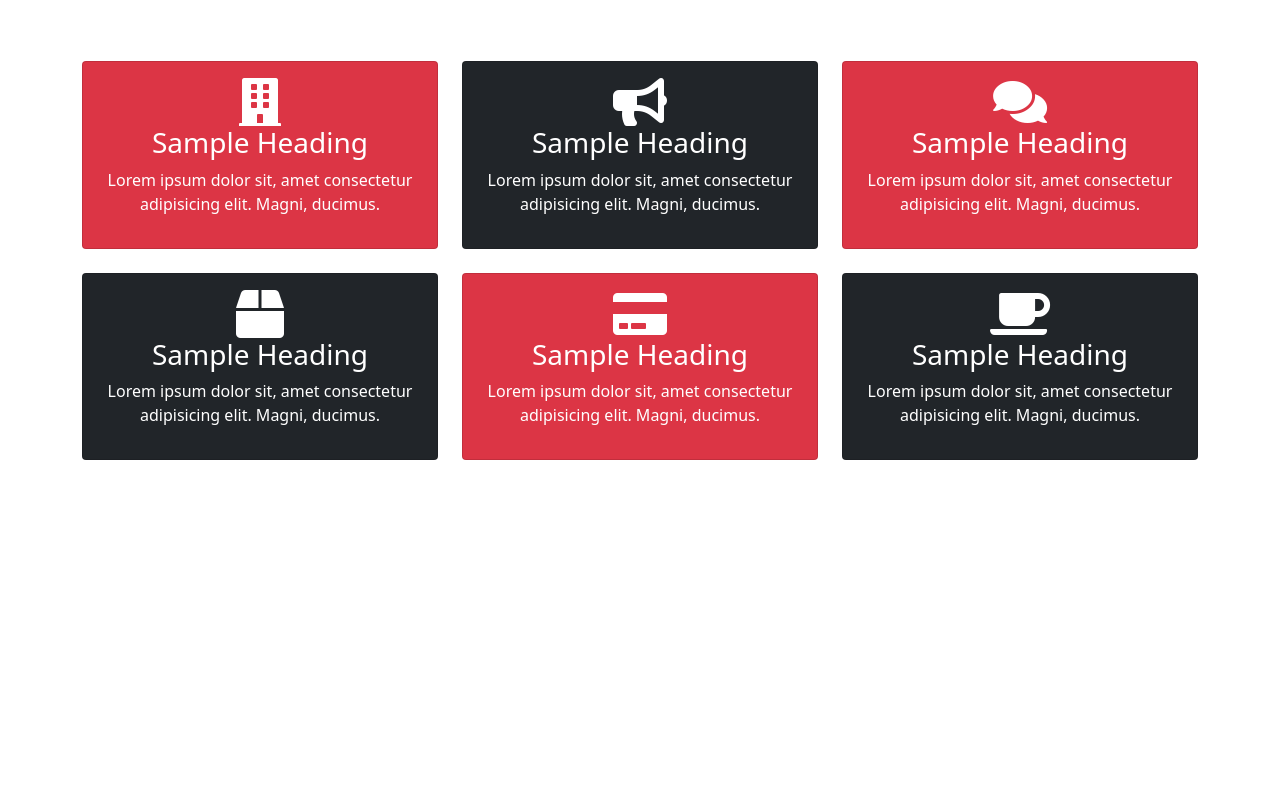
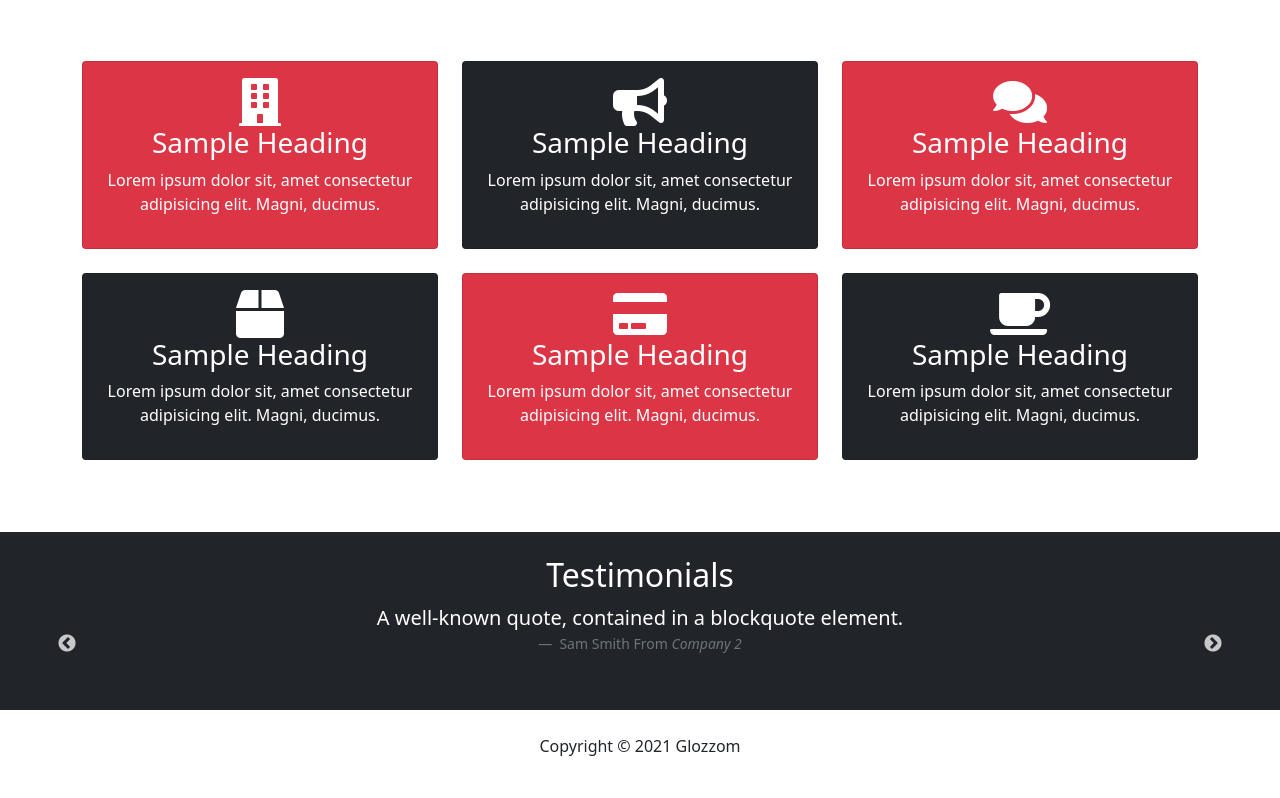
Before and after one commit to s-hesam-s/Glozzom, a plain HTML site: page about.html in a window 1280 px wide. Shown: the part 771-1569 px from the top of the page. Before the commit the page ends 1303 px from the top, so only its background shows below. Drawn offline with nearby package versions, Linux system fonts and the light colour scheme.

Commit message:
add testimonial and footer

```diff
--- a/about.html
+++ b/about.html
@@ -203,6 +203,56 @@
       </div>
     </section>
 
+    <!-- TESTIMONIALS-->
+    <section id="testimonials" class="p-4 bg-dark text-white text-center">
+      <div class="container">
+        <h2>Testimonials</h2>
+        <div class="row">
+          <div class="col">
+            <div class="slider">
+              <figure>
+                <blockquote class="blockquote">
+                  <p>A well-known quote, contained in a blockquote element.</p>
+                </blockquote>
+                <figcaption class="blockquote-footer">
+                  John Doe From <cite title="Company 1">Company 1</cite>
+                </figcaption>
+              </figure>
+
+              <figure>
+                <blockquote class="blockquote">
+                  <p>A well-known quote, contained in a blockquote element.</p>
+                </blockquote>
+                <figcaption class="blockquote-footer">
+                  Sam Smith From <cite title="Company 2">Company 2</cite>
+                </figcaption>
+              </figure>
+
+              <figure>
+                <blockquote class="blockquote">
+                  <p>A well-known quote, contained in a blockquote element.</p>
+                </blockquote>
+                <figcaption class="blockquote-footer">
+                  Meghan Williams From <cite title="Company 3">Company 3</cite>
+                </figcaption>
+              </figure>
+            </div>
+          </div>
+        </div>
+      </div>
+    </section>
+
+    <!-- FOOTER -->
+    <footer id="main-footer" class="text-center p-4">
+      <div class="container">
+        <div class="row">
+          <div class="col">
+            <p>Copyright &copy; <span id="year"></span> Glozzom</p>
+          </div>
+        </div>
+      </div>
+    </footer>
+
     <script
       src="https://code.jquery.com/jquery-3.6.0.min.js"
       integrity="sha256-/xUj+3OJU5yExlq6GSYGSHk7tPXikynS7ogEvDej/m4="
@@ -223,6 +273,13 @@
     <script>
       // Get the current year for the copyright
       $("#year").text(new Date().getFullYear());
+
+      $(".slider").slick({
+        infinite: true,
+        slidesToShow: 1,
+        slidesToScroll: 1,
+        autoplay: true,
+      });
     </script>
   </body>
 </html>
```
